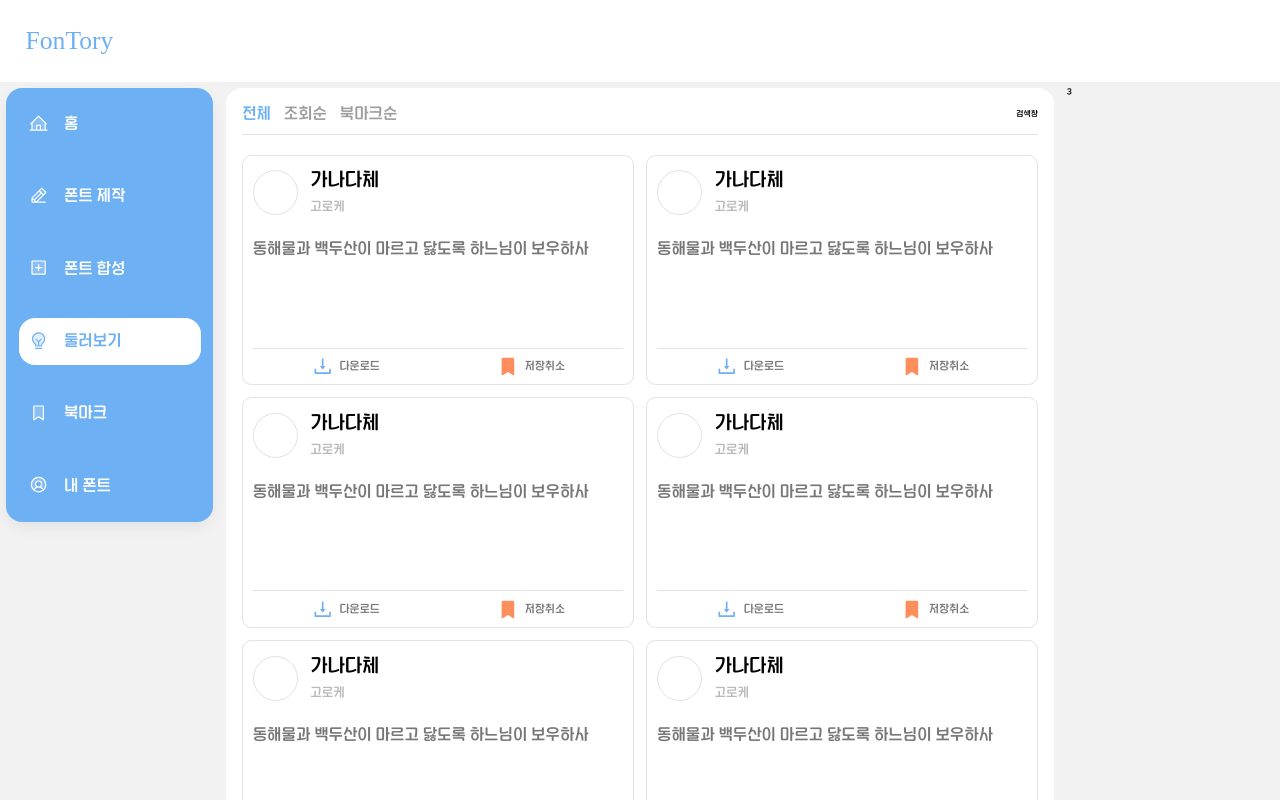
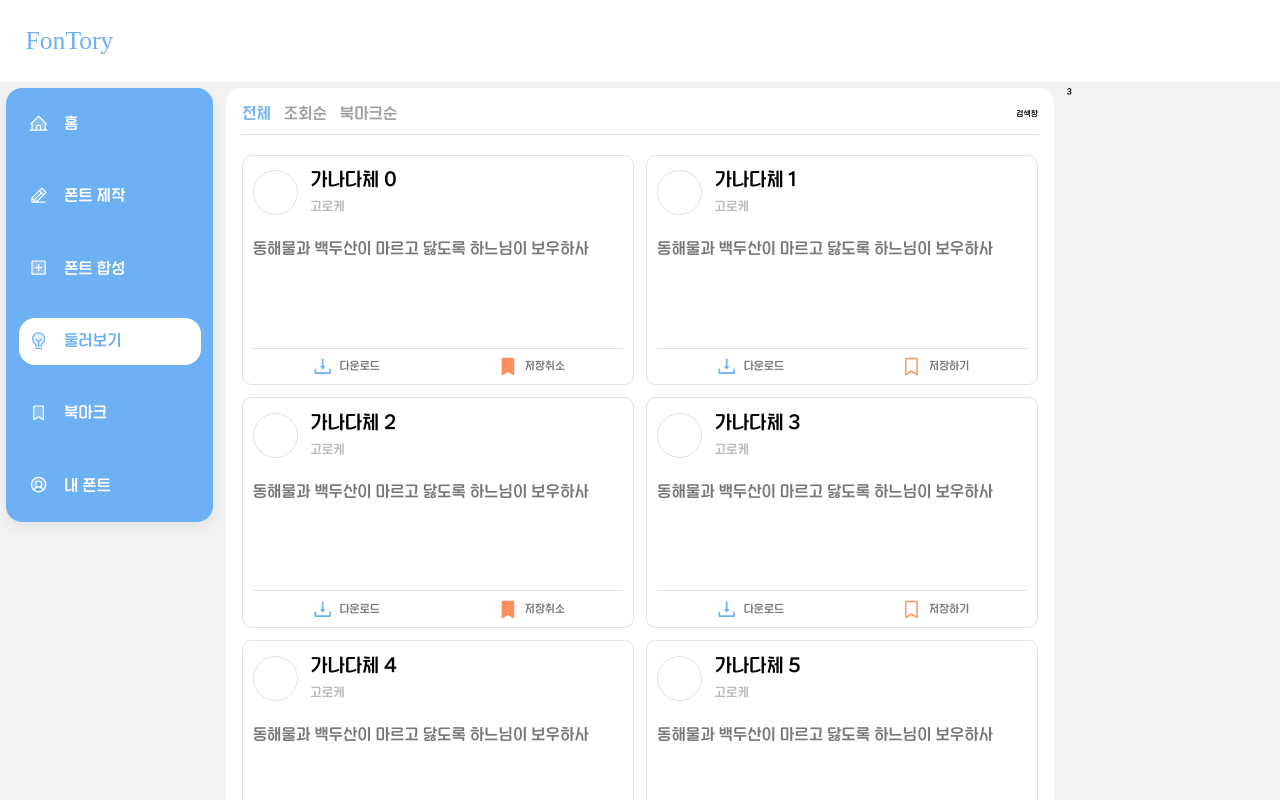
Before and after one commit to font-king/FONTory_FE, a React (Vite) app: page /explorer in a window 1280 px wide. Shown: the top 800 px of the page. Built offline with nearby package versions, Linux system fonts and the light colour scheme; a web font is replaced by a local one.

Commit message:
feat: FontCardWithActions 라우팅 로직 개선 (#28)
각 페이지에서 path를 넘겨주는 방식이 아닌, FontCardWithActions 내부에서 라우팅 위치를 파악하여 이동하도록 수정

```diff
--- a/src/components/containers/Bookmark.jsx
+++ b/src/components/containers/Bookmark.jsx
@@ -1,4 +1,3 @@
-import { useLocation } from 'react-router-dom'
 import styled from 'styled-components'
 
 import { FontCardWithActions } from '../domains/fontCard/FontCardWithActions'
@@ -16,8 +15,6 @@ const dummyFonts = Array.from({ length: 8 }, (_, index) => createDummyFont(index
 export const Bookmark = () => {
   const handleDownload = () => {}
   const handleSave = () => {}
-  const location = useLocation()
-  const basePath = location.pathname.startsWith('/bookmark') ? '/bookmark' : '/explorer'
 
   return (
     <ContentLayout>
@@ -30,7 +27,6 @@ export const Bookmark = () => {
           <FontCardWithActions
             key={font.id}
             font={font}
-            to={`${basePath}/detail/${font.id}`}
             onDownload={handleDownload}
             onSave={handleSave}
           />
--- a/src/components/containers/Explorer.jsx
+++ b/src/components/containers/Explorer.jsx
@@ -4,11 +4,14 @@ import styled from 'styled-components'
 import { FontCardWithActions } from '../domains/fontCard/FontCardWithActions'
 import { ContentLayout } from '../views/ContentLayout'
 
-const dummyFont = {
-  name: '가나다체',
-  designer: '고로케',
-  previewText: '동해물과 백두산이 마르고 닳도록 하느님이 보우하사',
-  isBookmarked: true,
+const dummyFonts = () => {
+  return Array.from({ length: 8 }, (_, i) => ({
+    id: i,
+    name: `가나다체 ${i}`,
+    designer: '고로케',
+    previewText: '동해물과 백두산이 마르고 닳도록 하느님이 보우하사',
+    isBookmarked: i % 2 === 0,
+  }))
 }
 
 const FILTER_OPTIONS = ['전체', '조회순', '북마크순']
@@ -29,7 +32,7 @@ export const Explorer = () => {
           {FILTER_OPTIONS.map((filter) => (
             <FilterItem
               key={filter}
-              isActive={filter === activeFilter}
+              $isActive={filter === activeFilter}
               onClick={() => handleFilterClick(filter)}
             >
               {filter}
@@ -41,10 +44,10 @@ export const Explorer = () => {
       </ExplorerHeader>
 
       <FontGrid>
-        {[...Array(8)].map((_, index) => (
+        {dummyFonts().map((font) => (
           <FontCardWithActions
-            key={index}
-            font={dummyFont}
+            key={font.id}
+            font={font}
             onDownload={handleDownload}
             onSave={handleSave}
           />
@@ -66,8 +69,8 @@ const FilterList = styled.ul`
 `
 
 const FilterItem = styled.li`
-  ${({ theme, isActive }) =>
-    theme.font(500, isActive ? theme.colors.blue[500] : theme.colors.grey[500])};
+  ${({ theme, $isActive }) =>
+    theme.font(500, $isActive ? theme.colors.blue[500] : theme.colors.grey[500])};
   cursor: pointer;
 `
 
--- a/src/components/domains/PopularFonts.jsx
+++ b/src/components/domains/PopularFonts.jsx
@@ -3,11 +3,14 @@ import styled from 'styled-components'
 import { FontCardWithActions } from '../domains/fontCard/FontCardWithActions'
 import { ContentLayout } from '../views/ContentLayout'
 
-const dummyFont = {
-  name: '가나다체',
-  designer: '고로케',
-  previewText: '동해물과 백두산이 마르고 닳도록 하느님이 보우하사',
-  isBookmarked: true,
+const dummyFonts = () => {
+  return Array.from({ length: 3 }, (_, i) => ({
+    id: i,
+    name: `가나다체 ${i}`,
+    designer: '고로케',
+    previewText: '동해물과 백두산이 마르고 닳도록 하느님이 보우하사',
+    isBookmarked: i % 2 === 0,
+  }))
 }
 
 export const PopularFonts = () => {
@@ -17,10 +20,10 @@ export const PopularFonts = () => {
   return (
     <ContentLayout title="인기 폰트">
       <FontsGrid>
-        {[1, 2, 3].map((_, index) => (
+        {dummyFonts().map((font) => (
           <FontCardWithActions
-            key={index}
-            font={dummyFont}
+            key={font.id}
+            font={font}
             onDownload={handleDownload}
             onSave={handleSave}
           />
--- a/src/components/domains/fontCard/FontCardWithActions.jsx
+++ b/src/components/domains/fontCard/FontCardWithActions.jsx
@@ -1,10 +1,13 @@
-import { Link } from 'react-router-dom'
+import { Link, useLocation } from 'react-router-dom'
 import styled from 'styled-components'
 
 import { ActionGroup } from '@/components/views/actionGroup'
 import { useToggle } from '@/hooks/useToggle'
 
-export const FontCardWithActions = ({ font, to, onDownload, onSave }) => {
+export const FontCardWithActions = ({ font, onDownload, onSave }) => {
+  const location = useLocation()
+  const basePath = location.pathname.startsWith('/bookmark') ? '/bookmark' : '/explorer'
+
   const [isBookmarked, toggleBookmark] = useToggle(font.isBookmarked)
 
   const handleBookmark = () => {
@@ -13,7 +16,7 @@ export const FontCardWithActions = ({ font, to, onDownload, onSave }) => {
   }
 
   return (
-    <LinkContainer to={to}>
+    <LinkContainer to={`${basePath}/detail/${font.id}`}>
       <ProfileSection>
         <div className="profile" />
 
```
